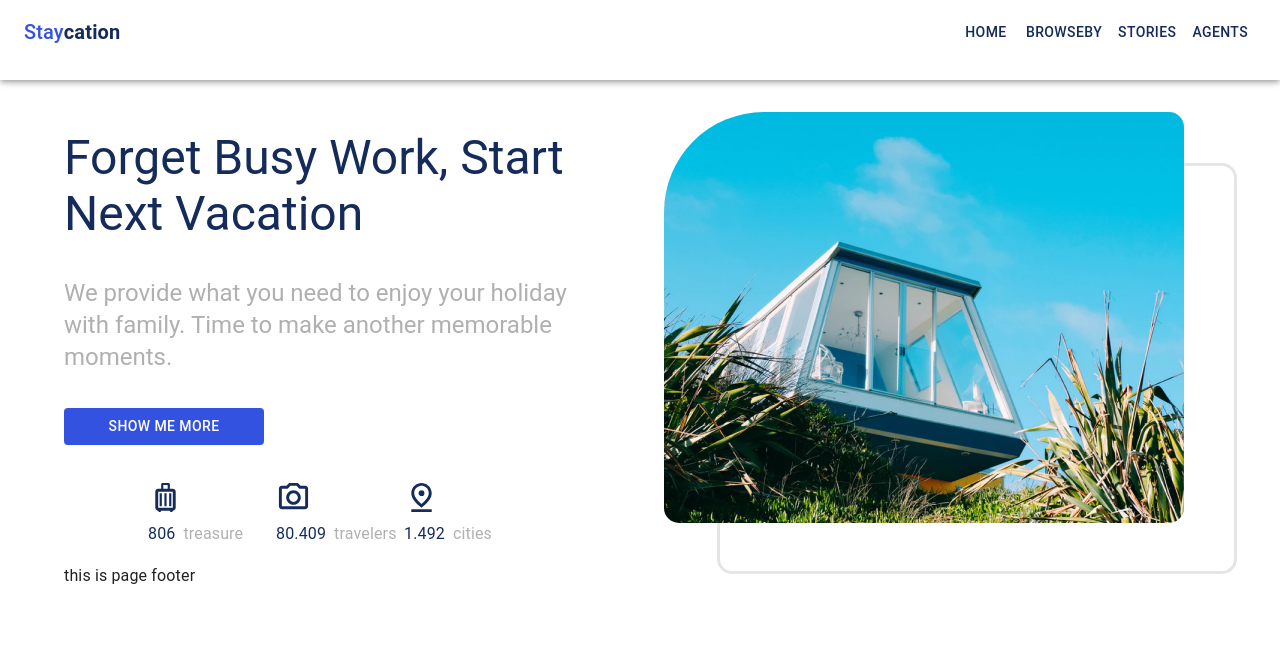
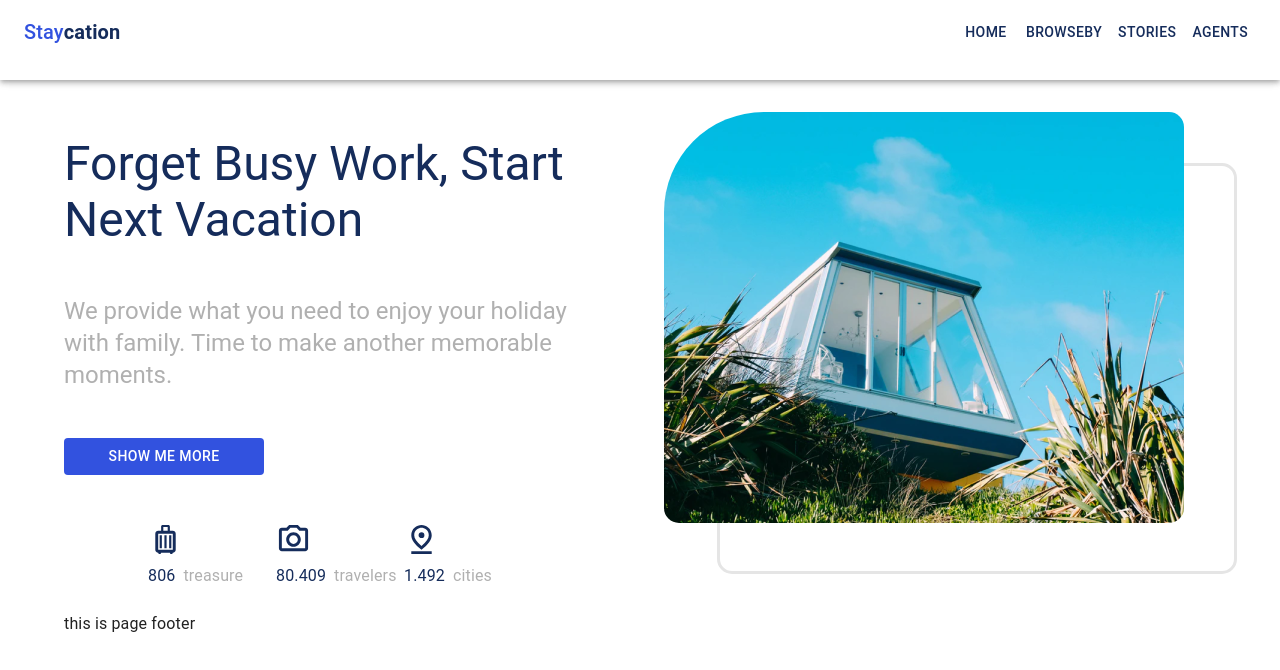
Before and after one commit to MohammadGhawadrah/Stayction, a React (Create React App) app: page / in a window 1280 px wide. Shown: the top 670 px of the page. Built offline with nearby package versions, Linux system fonts and the light colour scheme.

Commit message:
fixed the hero section style

```diff
--- a/src/Component/Hero/index.js
+++ b/src/Component/Hero/index.js
@@ -6,25 +6,29 @@ import IconsHomePage from './../IconsHomePage';
 import MainButton from './../MainButton';
 import Typography from '@mui/material/Typography';
 import { createTheme } from "@mui/material/styles";
+import { styled } from '@mui/system';
 
-const theme = createTheme({
-    GridTheme: {
-        display: "flex",
-        flexDirection: "column",
-        justifyContent: "space-around",
-        height: 500,
-    }
+
+
+
+const StyledGrid = styled('div')({
+
+    display: "flex",
+    flexDirection: "column",
+    justifyContent: "space-around",
+    height: 500,
+
 });
 
 export default function Hero() {
     return (
         <Box position={'relative'}>
             <Grid container spacing={6} columns={{ xs: 12, md: 16 }}>
-                <Grid sx={theme.GridTheme} item xs={12} md={8}>
+                <Grid item xs={12} md={8}><StyledGrid>
                     <Typography variant="h3" color="primary">Forget Busy Work, Start Next Vacation</Typography>
                     <Typography variant="h5" color="thired.main">We provide what you need to enjoy your holiday with family. Time to make another memorable moments.</Typography>
                     <MainButton Text={"Show me More"} />
-                    <IconsHomePage />
+                    <IconsHomePage /></StyledGrid>
                 </Grid>
                 <Grid item xs={12} md={4}>
                     <Image />
```
